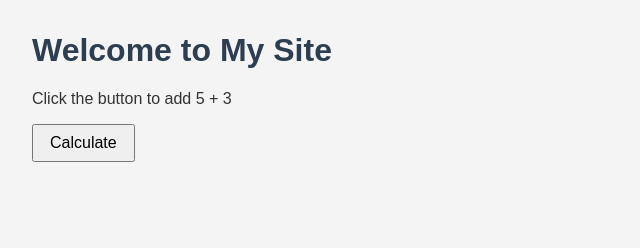
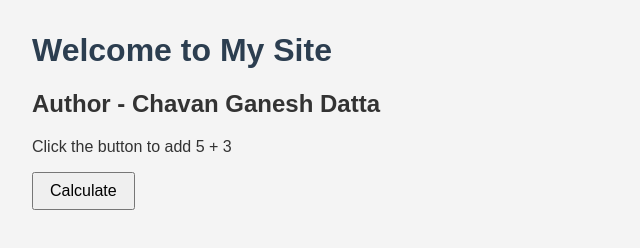
Before and after one commit to chavanGaneshDatta/ci-cd, a website: page index.html in a window 1280 px wide. Shown: the whole page, without its empty margins (0-640 px from the left). Drawn offline with Linux system fonts and the light colour scheme.

Commit message:
feat(author): added author name

```diff
--- a/index.html
+++ b/index.html
@@ -8,6 +8,7 @@
   </head>
   <body>
     <h1>Welcome to My Site</h1>
+    <h2>Author - Chavan Ganesh Datta</h2>
     <p id="demo">Click the button to add 5 + 3</p>
     <button type="button" id="calc-btn">Calculate</button>
 
```
